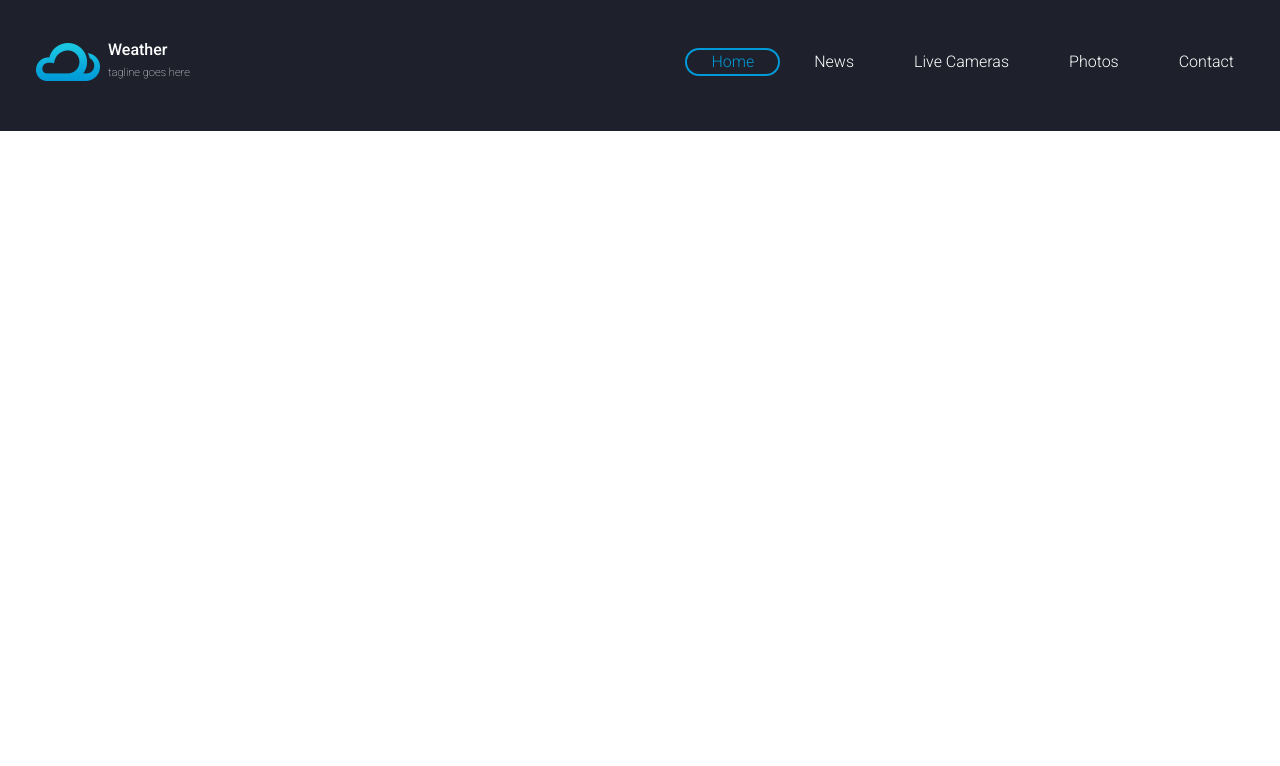
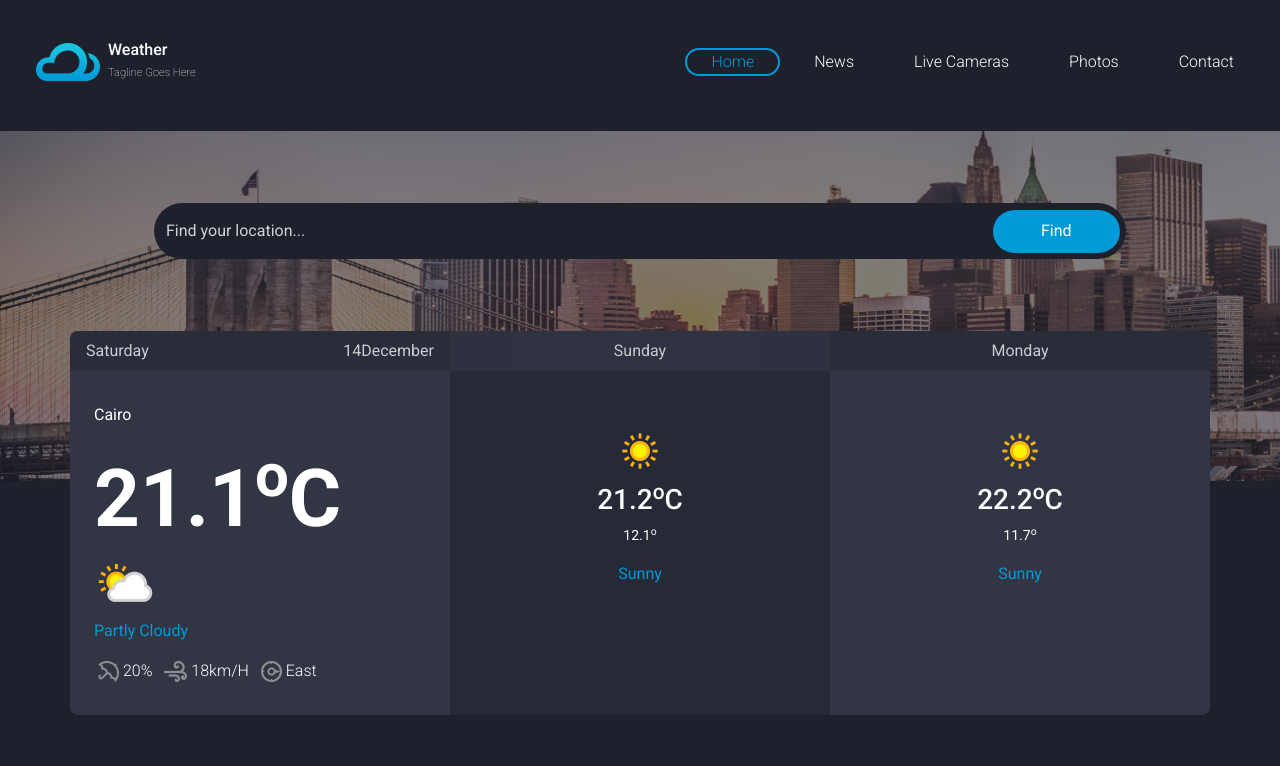
Before and after one commit to MostafaKhaled14/APIs--Task, a plain HTML site: page index.html in a window 1280 px wide. Drawn offline with Linux system fonts and the light colour scheme.

Commit message:
main section commit

```diff
--- a/CSS/style.css
+++ b/CSS/style.css
@@ -6,12 +6,15 @@
 
 body{
     font-family: "Roboto", sans-serif;
+    text-transform: capitalize;
 }
 
 :root{
     --color-white:white;
     --main-co:#1e202b;
     --sec-co:#009ad8;
+    --ther-co:#323544;
+    --for-co:#262936;
 }
 
 .fw-lighter{
@@ -27,8 +30,19 @@ body{
     background-color:var(--sec-co);
 }
 
+.bg-ther{
+    background-color: var(--ther-co);
+}
+.bg-for{
+    background-color: var(--for-co);
+}
+
 .te-main{
     color:var(--sec-co);
+}
+
+.te-white{
+    color: var(--color-white);
 }
 
 .navbar-brand:focus, .navbar-brand:hover, .navbar-brand{
@@ -46,3 +60,31 @@ body{
     color: var(--sec-co);
     border-color: var(--sec-co);
 }
+
+main .container-fluid{
+    background-image: url(../images/banner.png);
+    background-size: cover;
+    background-repeat: no-repeat;
+    height: 350px;
+}
+
+main .input-group #sub{
+    top: 0.4rem;
+    right: 0.4rem;
+    bottom: 0.4rem;
+    z-index: 10000;
+}
+main .input-group #sherch:focus{
+    background-color: var(--main-co);
+    color: var(--color-white);
+    box-shadow: none;
+    font-size: 0.8rem;
+}
+main .input-group #sherch::placeholder{
+    color: var(--color-white);
+    opacity: 0.8;
+}
+
+main .item #cont{
+    font-size: 5rem;
+}
--- a/index.html
+++ b/index.html
@@ -11,7 +11,8 @@
         <link rel="stylesheet" href="CSS/all.min.css">
         <link rel="stylesheet" href="CSS/style.css">
     </head>
-    <body>
+    <body class="bg-main">
+        <!-- start navbar -->
         <nav class="navbar navbar-expand-lg bg-main pt-0">
             <div class="container-fluid">
                 <a class="navbar-brand fs-6 d-flex align-items-center p-4 my-3" href="#">
@@ -53,7 +54,63 @@
                 </div>
             </div>
         </nav>
+        <!-- end navbar -->
+        <!-- start main -->
+        <main>
+            <div class="container-fluid">
+                <div class="container">
+                    <form class="d-flex input-group p-4 position-relative" role="search">
+                        <div class="input-group m-5 position-relative">
+                            <input type="text" class="form-control rounded-5 py-3 bg-main border-0 te-white" id="sherch" placeholder="Find your location..." aria-label="Search" aria-describedby="button-addon2">
+                            <input class="position-absolute bg-sec te-white px-5 rounded-5 border-0 " type="button" value="Find" id="sub">
+                        </div>
+                    </form>
+                    <div class="row rounded-3 te-white text-center pb-5">
+                        <div class="item col-lg-4 bg-ther text-start p-0 rounded-start-3">
+                            <div class="d-flex justify-content-between align-items-center p-2 px-3 bg-for opacity-75 rounded-top-3 rounded-end-0">
+                                <p class="m-0">Saturday</p>
+                                <p class="m-0">14December</p>
+                            </div>
+                            <div class="p-4">
+                                <p class="py-2">Cairo</p>
+                                <div class="d-sm-flex d-lg-block">
+                                    <h1 id="cont" class="fw-bold">21.1<sup>o</sup>C</h1>
+                                    <img class="h-50" src="images/1166.png" alt="img">
+                                </div>
+                                <p class="te-main">Partly cloudy</p>
+                                <div class="mb-2">
+                                    <span class="px-1 fw-light"><img src="images/icon-umberella.png" alt="img"> 20%</span>
+                                    <span class="px-1 fw-light"><img src="images/icon-wind.png" alt="img"> 18km/h</span>
+                                    <span class="px-1 fw-light"><img src="images/icon-compass.png" alt="img"> east</span>
+                                </div>
+                            </div>
+                        </div>
+                        <div class="item p-0 d-flex flex-column justify-content-start col-lg-4 bg-for">
+                            <div class="p-2 bg-ther opacity-75">
+                                <p class="m-0">Sunday</p>
+                            </div>
+                            <img class="mx-auto mt-5" src="images/113.png" alt="img">
+                            <h3>21.2<sup>o</sup>C</h3>
+                            <small>12.1<sup>o</sup></small>
+                            <p class="te-main mt-3">Sunny</p>
+                        </div>
+                        <div class="item p-0 d-flex flex-column justify-content-start col-lg-4 bg-ther rounded-end-3">
+                            <div class="p-2 bg-for opacity-75 rounded-end-3 rounded-bottom-0">
+                                <p class="m-0">Monday</p>
+                            </div>
+                            <img class="mx-auto mt-5" src="images/113.png" alt="img">
+                            <h3>22.2<sup>o</sup>C</h3>
+                            <small>11.7<sup>o</sup></small>
+                            <p class="te-main mt-3">Sunny</p>
+                        </div>
+                    </div>
+                </div>
+            </div>
+        </main>
+        <!-- end main -->
         <script src="js/bootstrap.bundle.min.js"></script>
         <script src="js/min.js"></script>
     </body>
+
+
 </html>
```
Also changed, not shown: images/1166.png (added), 1 other file.
